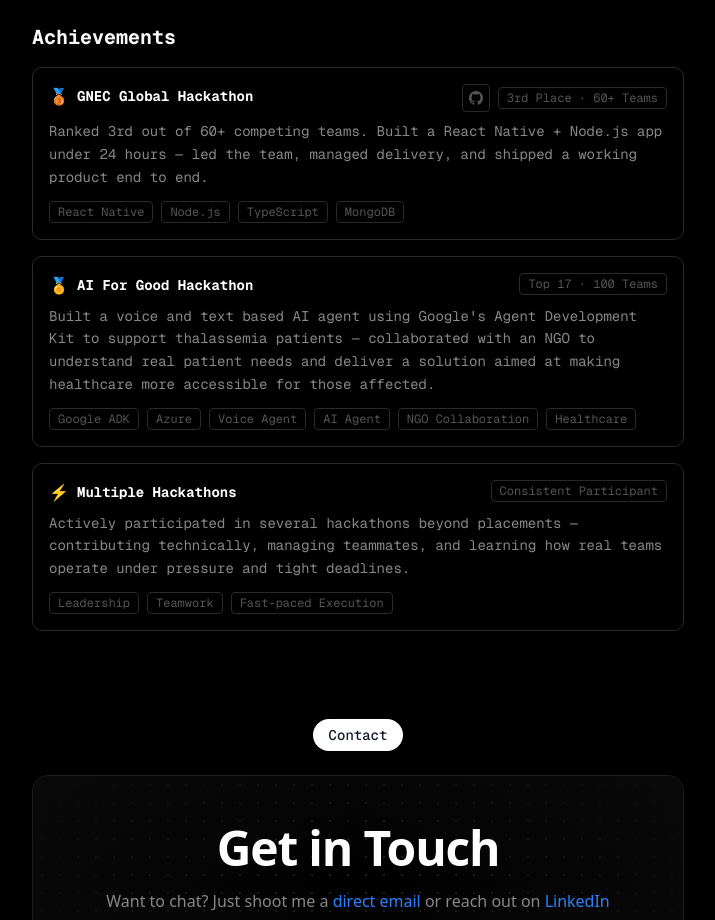
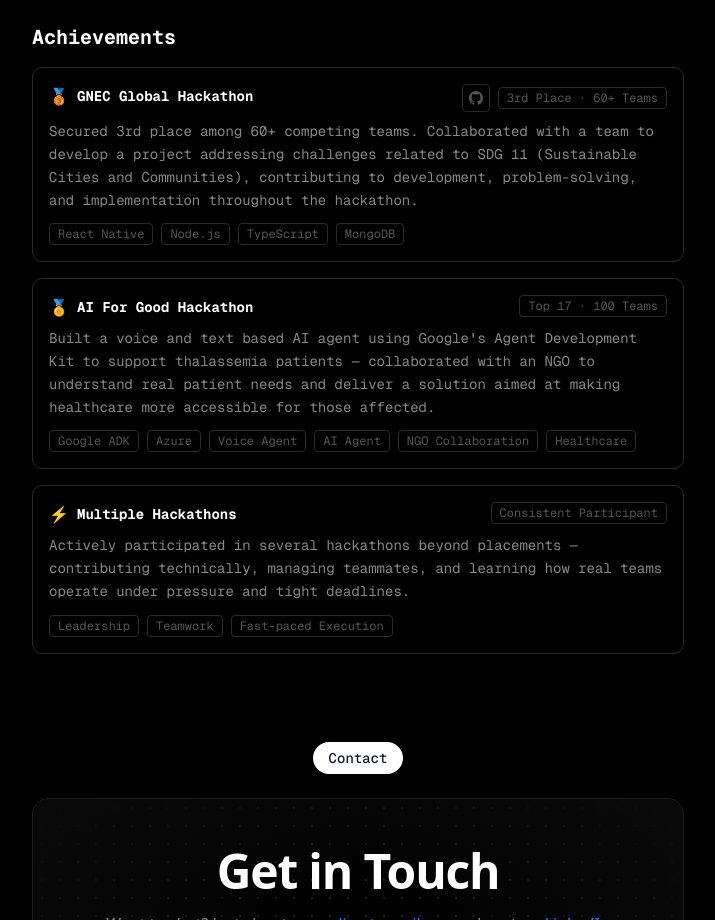
Before and after one commit to MohammedYaseenRon/Portfolio-yaseen, a Next.js app: page / in a window 1280 px wide. Shown: the part 2280-3200 px from the top of the page, without its empty margins (282-997 px from the left). Built offline with nearby package versions, Linux system fonts and the light colour scheme.

Commit message:
minor final change

```diff
--- a/src/components/Achievements.tsx
+++ b/src/components/Achievements.tsx
@@ -8,7 +8,7 @@ const achievements = [
     result: "3rd Place · 60+ Teams",
     badge: "🥉",
     description:
-      "Ranked 3rd out of 60+ competing teams. Built a React Native + Node.js app under 24 hours — led the team, managed delivery, and shipped a working product end to end.",
+      "Secured 3rd place among 60+ competing teams. Collaborated with a team to develop a project addressing challenges related to SDG 11 (Sustainable Cities and Communities), contributing to development, problem-solving, and implementation throughout the hackathon.",
     tags: ["React Native", "Node.js", "TypeScript", "MongoDB"],
     github: "https://github.com/Sumeet-2023/CityFix.git",
   },
@@ -70,7 +70,7 @@ const AchievementsSection = () => {
               <div className="flex items-start justify-between gap-4 mb-2">
                 <div className="flex items-center gap-2">
                   <span className="text-base">{item.badge}</span>
-                  <span className="font-mono font-bold text-sm text-white">
+                  <span className="font-mono font-bold text-sm dark:text-white">
                     {item.title}
                   </span>
                 </div>
```
